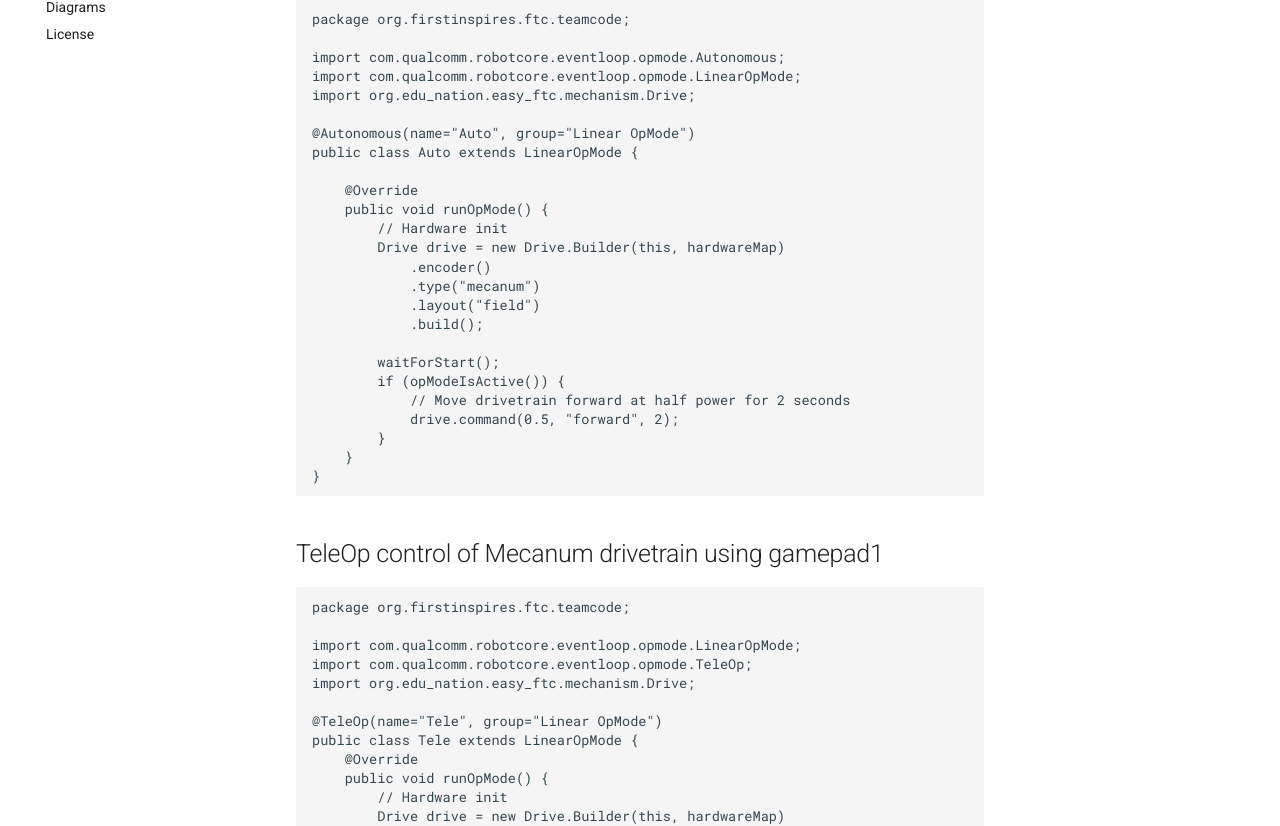
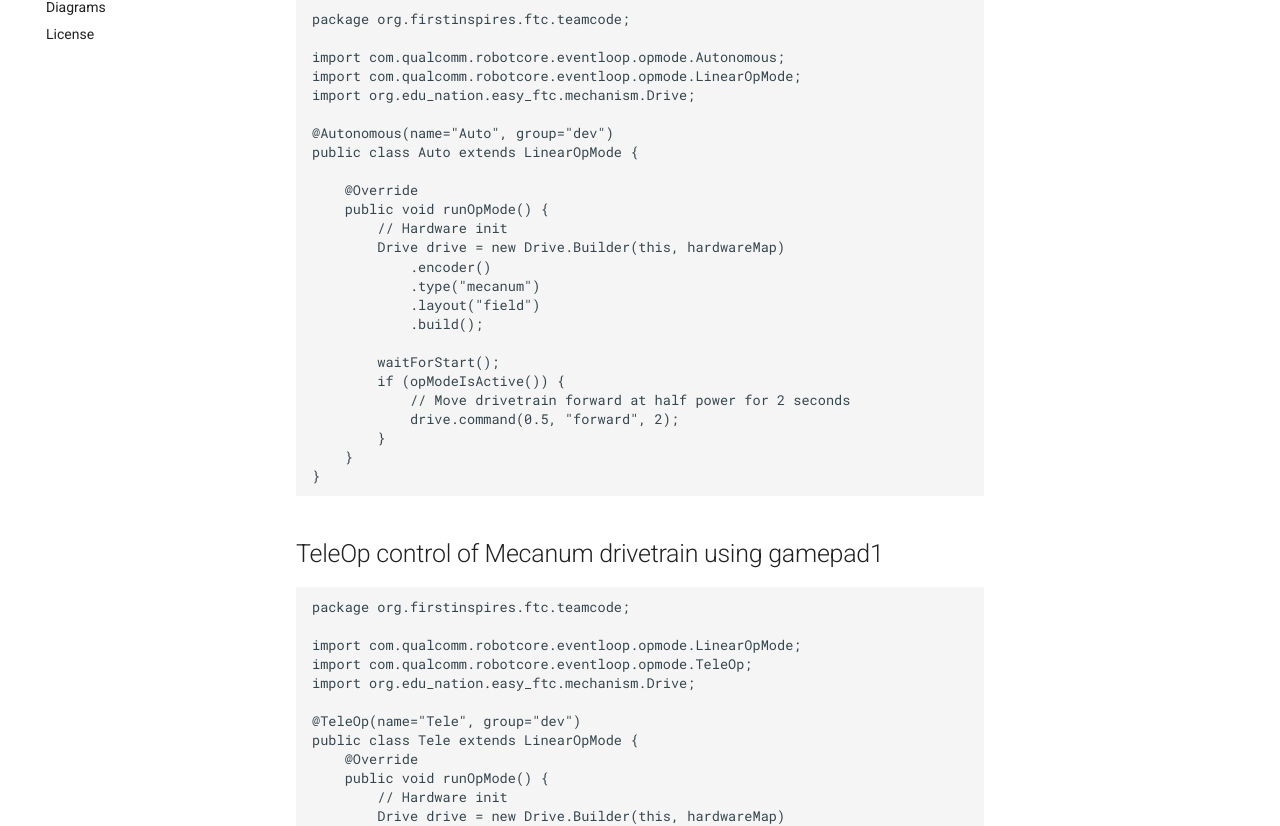
Before and after one commit to Collegiate-Edu-Nation/easy-ftc, an MkDocs documentation site: the page built from docs/examples.md, in a window 1280 px wide and 1363 px high. Shown: the part 266-1092 px from the top of the window. Built offline with MkDocs 1.6.1 and Material for MkDocs 9.7.7, drawn with Linux system fonts in a browser that asks for light colours; comment, search, counter and statistics services are not loaded; some of the changed text lies outside the part shown.

Commit message:
use dev for group

```diff
--- a/docs/examples.md
+++ b/docs/examples.md
@@ -8,7 +8,7 @@
     import com.qualcomm.robotcore.eventloop.opmode.LinearOpMode;
     import org.edu_nation.easy_ftc.mechanism.Drive;
 
-    @Autonomous(name="Auto", group="Linear OpMode")
+    @Autonomous(name="Auto", group="dev")
     public class Auto extends LinearOpMode {
 
         @Override
@@ -36,7 +36,7 @@
     import com.qualcomm.robotcore.eventloop.opmode.TeleOp;
     import org.edu_nation.easy_ftc.mechanism.Drive;
 
-    @TeleOp(name="Tele", group="Linear OpMode")
+    @TeleOp(name="Tele", group="dev")
     public class Tele extends LinearOpMode {
         @Override
         public void runOpMode() {
```
